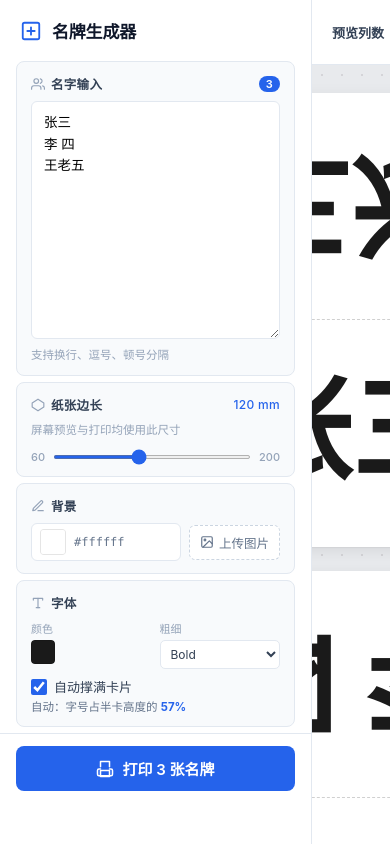
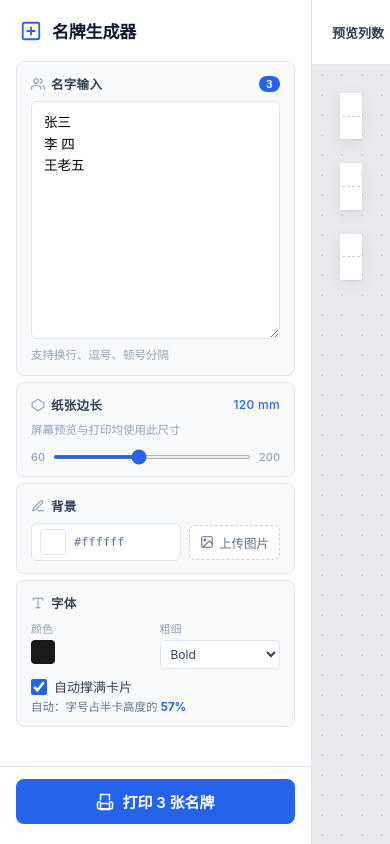
Before and after one commit to cxh1205/name-card-generator, a Vue app: page / in a window 390 px wide. Built offline with nearby package versions, Linux system fonts and the light colour scheme.

Commit message:
refactor card styles and layout for improved responsiveness and consistency

```diff
--- a/src/App.vue
+++ b/src/App.vue
@@ -48,9 +48,9 @@ const printFontSize = computed(() => {
 })
 
 const cardStyle = computed(() => ({
-  width: `${cardSize.value}mm`,
-  height: `${cardSize.value}mm`,
   backgroundColor: bgColor.value,
+  // CSS vars: screen font-pct, print mm dimensions
+  '--font-pct': fontPctEffective.value,
   '--print-w': `${cardSize.value}mm`,
   '--print-h': `${cardSize.value}mm`,
   '--print-fs': printFontSize.value,
@@ -61,7 +61,6 @@ const halfStyle = computed(() => {
     fontWeight: fontWeight.value,
     color: fontColor.value,
     fontFamily: '"KaiTi", "STKaiti", "楷体", "KaiTi SC", "AR PL UKai CN", serif',
-    '--font-pct': fontPctEffective.value,
   }
   if (bgImage.value) {
     s.backgroundImage = `url(${bgImage.value})`
@@ -72,10 +71,11 @@ const halfStyle = computed(() => {
 })
 
 const gridStyle = computed(() => ({
-  gridTemplateColumns: `repeat(${columns.value}, auto)`,
+  gridTemplateColumns: `repeat(${columns.value}, minmax(0, 1fr))`,
   gap: '24px',
-  justifyContent: 'center',
   padding: '28px',
+  width: '100%',
+  maxWidth: '960px',
 }))
 
 // ---- image upload ----
@@ -468,7 +468,8 @@ input[type="range"] { flex: 1; accent-color: var(--blue-600); height: 4px; }
 /* ---- Print Button ---- */
 .print-sticky {
   position: sticky; bottom: 0; background: #fff;
-  padding: 12px 0 4px; margin: 0 -16px;
+  margin-top: auto;
+  padding: 12px 0 4px; margin-left: -16px; margin-right: -16px;
   padding-left: 16px; padding-right: 16px;
   border-top: 1px solid var(--slate-200);
 }
@@ -533,6 +534,8 @@ input[type="range"] { flex: 1; accent-color: var(--blue-600); height: 4px; }
 
 .card {
   display: flex; flex-direction: column;
+  aspect-ratio: 1 / 1;
+  width: 100%;
   box-shadow: 0 1px 2px rgba(0,0,0,0.06), 0 4px 16px rgba(0,0,0,0.08);
   border-radius: 2px;
   transition: box-shadow 0.2s;
```
